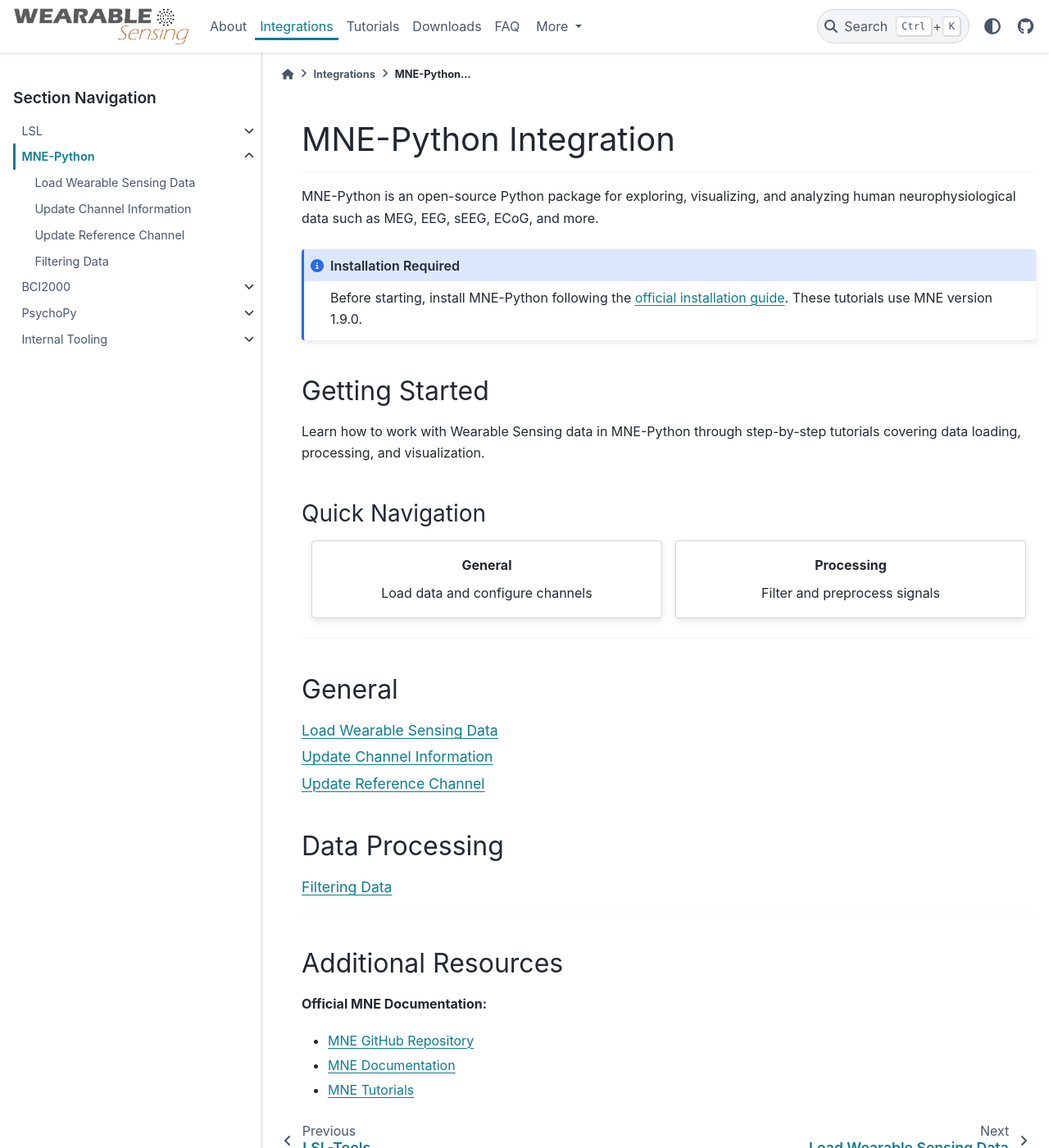
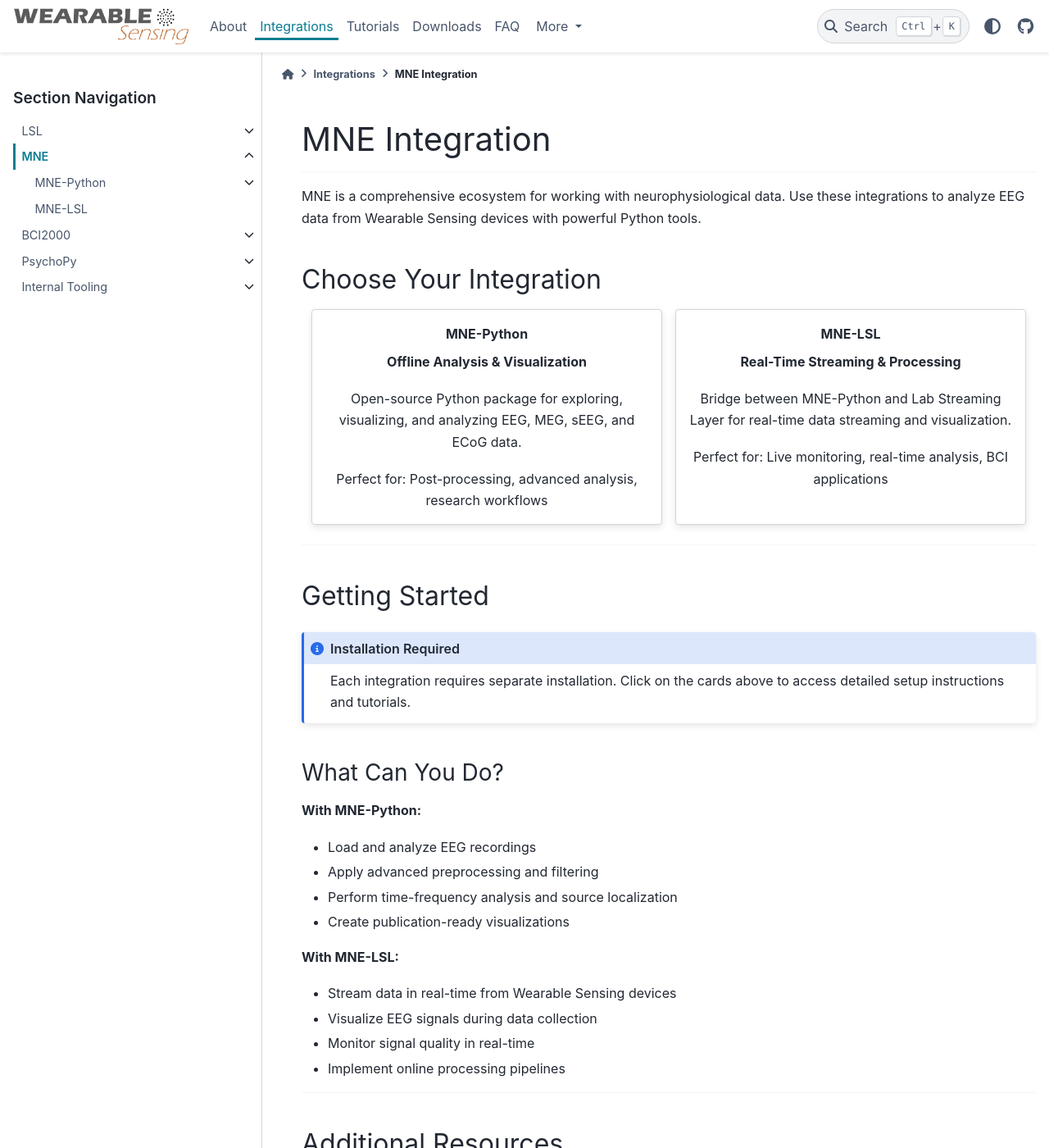
Before and after one commit to WearableSensing/wiki, a Sphinx documentation site: the page built from docs/examples/mne/index.md, in a window 1280 px wide and 1400 px high. Shown: the whole window at 82% size. Built offline with Sphinx 7.4.7 and the PyData theme 0.15.4, drawn with Linux system fonts in a browser that asks for light colours; some of the changed text lies outside the part shown.

Commit message:
MNE-LSL Integration (#12)
* MNE-LSL Integration

* Restructure the flow of MNE to include both python and lsl tools

* landing page small change

* Update to help with navigation

`````diff
--- a/docs/examples/mne/index.md
+++ b/docs/examples/mne/index.md
@@ -1,67 +1,77 @@
-# MNE-Python Integration
+# MNE Integration
 ---
 
-MNE-Python is an open-source Python package for exploring, visualizing, and analyzing human neurophysiological data such as MEG, EEG, sEEG, ECoG, and more.
+MNE is a comprehensive ecosystem for working with neurophysiological data. Use these integrations to analyze EEG data from Wearable Sensing devices with powerful Python tools.
 
-```{admonition} Installation Required
-:class: note
-Before starting, install MNE-Python following the [official installation guide](https://mne.tools/stable/install/index.html). These tutorials use MNE version 1.9.0.
-```
+## Choose Your Integration
 
-## Getting Started
-
-Learn how to work with Wearable Sensing data in MNE-Python through step-by-step tutorials covering data loading, processing, and visualization.
-
-### Quick Navigation
-
-````{grid} 2
+````{grid} 1 2 2 2
 :gutter: 3
 
-```{grid-item-card} General
-:link: core/load
+```{grid-item-card} MNE-Python
+:link: python/index
 :link-type: doc
 :text-align: center
 
-Load data and configure channels
+**Offline Analysis & Visualization**
+
+Open-source Python package for exploring, visualizing, and analyzing EEG, MEG, sEEG, and ECoG data.
+
+Perfect for: Post-processing, advanced analysis, research workflows
 ```
 
-```{grid-item-card} Processing
-:link: processing/filter
+```{grid-item-card} MNE-LSL
+:link: lsl/index
 :link-type: doc
 :text-align: center
 
-Filter and preprocess signals
+**Real-Time Streaming & Processing**
+
+Bridge between MNE-Python and Lab Streaming Layer for real-time data streaming and visualization.
+
+Perfect for: Live monitoring, real-time analysis, BCI applications
 ```
 
 ````
 
 ---
 
-(core-operations)=
-## General
+## Getting Started
 
-```{toctree}
-:maxdepth: 1
-
-Load Wearable Sensing Data <core/load>
-Update Channel Information <core/update_channel>
-Update Reference Channel <core/update_ref>
+```{admonition} Installation Required
+:class: note
+Each integration requires separate installation. Click on the cards above to access detailed setup instructions and tutorials.
 ```
 
-(data-processing)=
-## Data Processing
+### What Can You Do?
 
-```{toctree}
-:maxdepth: 1
+**With MNE-Python:**
+- Load and analyze EEG recordings
+- Apply advanced preprocessing and filtering
+- Perform time-frequency analysis and source localization
+- Create publication-ready visualizations
 
-Filtering Data <processing/filter>
-```
+**With MNE-LSL:**
+- Stream data in real-time from Wearable Sensing devices
+- Visualize EEG signals during data collection
+- Monitor signal quality in real-time
+- Implement online processing pipelines
 
 ---
 
 ## Additional Resources
 
 **Official MNE Documentation:**
-- [MNE GitHub Repository](https://github.com/mne-tools/mne-python)
-- [MNE Documentation](https://mne.tools/stable/documentation/index.html)
-- [MNE Tutorials](https://mne.tools/stable/auto_tutorials/index.html)
+- [MNE-Python Documentation](https://mne.tools/stable/index.html)
+- [MNE-LSL Documentation](https://mne.tools/mne-lsl/stable/index.html)
+
+**Related Integrations:**
+- {doc}`LSL Integration <../lsl/index>` - Set up LSL streaming with Wearable Sensing devices
+
+```{toctree}
+:maxdepth: 3
+:hidden:
+
+MNE-Python <python/index>
+MNE-LSL <lsl/index>
+```
`````
Also changed, not shown: docs/examples/index.md (+3 -3 lines), docs/examples/mne-lsl/index.md (added, +96 -0 lines), docs/examples/mne/lsl/index.md (added, +96 -0 lines), docs/examples/mne/python/index.md (added, +71 -0 lines), docs/_static/images/mne-lsl/mne_lsl_vr_300.png (added), docs/examples/mne/python/core/load.md (renamed from docs/examples/mne/core/load.md), docs/examples/mne/python/core/update_channel.md (renamed from docs/examples/mne/core/update_channel.md), docs/examples/mne/python/core/update_ref.md (renamed from docs/examples/mne/core/update_ref.md), docs/examples/mne/python/processing/filter.md (renamed from docs/examples/mne/processing/filter.md), docs/examples/mne/python/processing/save.md (renamed from docs/examples/mne/processing/save.md), docs/examples/mne/python/viz/plot.md (added).
